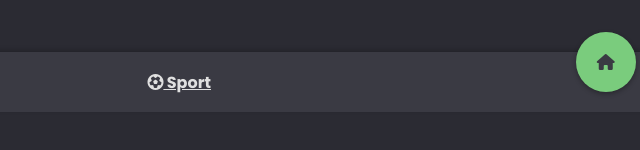
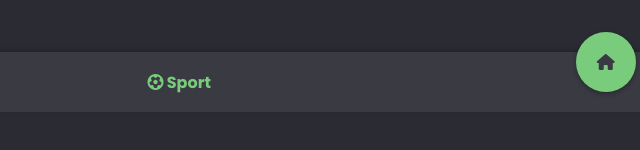
Before and after one commit to yanncoad/AppYann, a website: page sport.html in a window 1280 px wide. Shown: the part 688-838 px from the top of the page, 35-675 px from the left. Drawn offline with Linux system fonts and the light colour scheme.

Commit message:
Améliore la mise en évidence du menu

```diff
--- a/style.css
+++ b/style.css
@@ -157,7 +157,11 @@ h1 {
     box-shadow: 0 2px 5px rgba(0,0,0,0.3);
 }
 .side-nav a.active {
-    text-decoration: underline;
+    text-decoration: none;
+}
+
+.side-nav a.active:not(.home-btn) {
+    color: var(--accent);
 }
 #progress-container {
     width: 95%;
```
